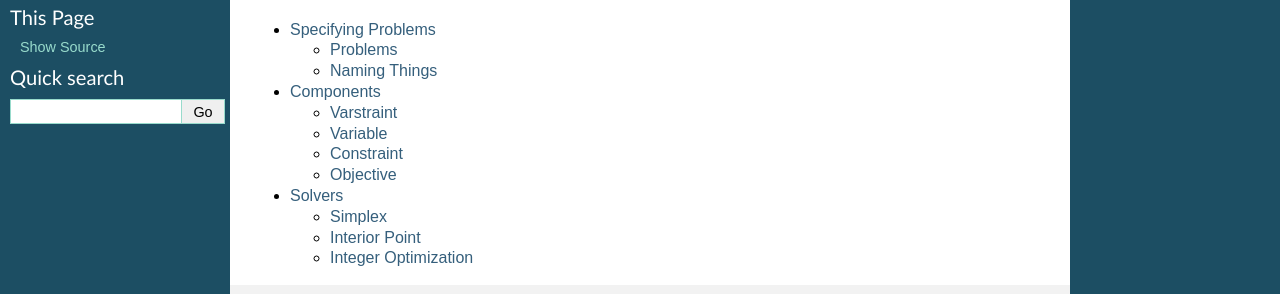
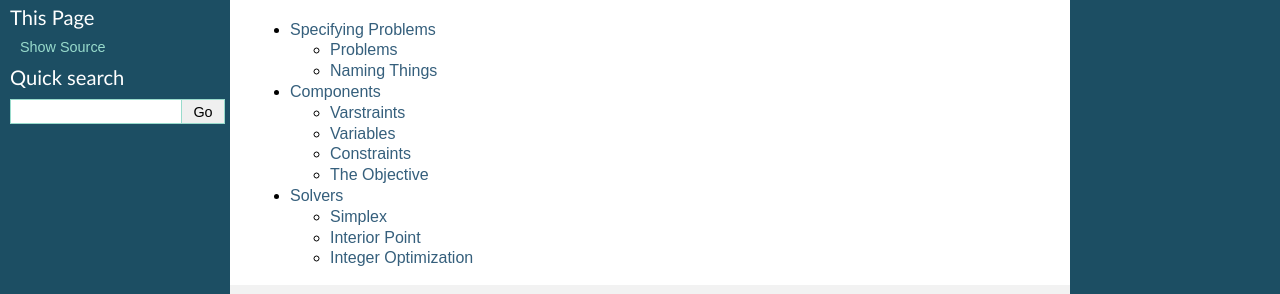
Before and after one commit to equaeghe/ecyglpki, a Sphinx documentation site: the page built from docs/source/index.rst, in a window 1280 px wide. Shown: the part 180-474 px from the top of the page. Built offline with Sphinx 7.4.7, drawn with Linux system fonts in a browser that asks for light colours.

Commit message:
slight modification to docs

```diff
--- a/docs/source/components.rst
+++ b/docs/source/components.rst
@@ -7,23 +7,23 @@
 Components
 ==========
 
-Varstraint
-----------
+Varstraints
+-----------
 
 .. autoclass:: Varstraint
 
-Variable
---------
+Variables
+---------
 
 .. autoclass:: Variable
 
 
-Constraint
-----------
+Constraints
+-----------
 
 .. autoclass:: Constraint
 
-Objective
----------
+The Objective
+-------------
 
 .. autoclass:: Objective
```
